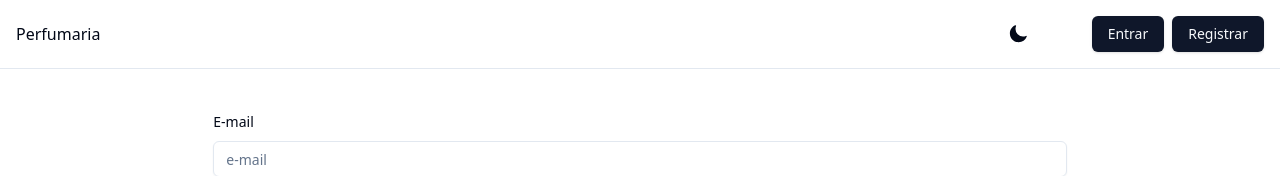
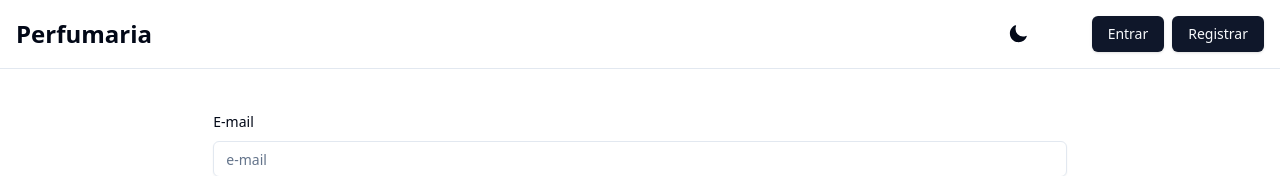
Before and after one commit to NatanBatista/perfumaria-next, a Next.js app: page /auth/signin in a window 1280 px wide. Shown: the top 176 px of the page. Built offline with nearby package versions, Linux system fonts and the light colour scheme.

Commit message:
style: Alterando tamanho da fonte

```diff
--- a/app/layout.tsx
+++ b/app/layout.tsx
@@ -22,7 +22,7 @@ export default function RootLayout({
     <>
       <html lang="en" suppressHydrationWarning>
         <head />
-        <body className="">
+        <body className="font-sans">
           <AuthProvider>
           <ThemeProvider
             attribute="class"
--- a/components/navbar/navbar.tsx
+++ b/components/navbar/navbar.tsx
@@ -22,7 +22,7 @@ const NavBar = () => {
     <>
       <div className="container mx-auto p-4">
         <ul className="flex justify-between items-center">
-          <p> Perfumaria </p>
+          <h1 className="text-2xl font-bold"> Perfumaria </h1>
           <div className="flex items-center gap-2">
             <Button variant="clean" onClick={toggleTheme}>
               {theme === 'light' ? (
@@ -52,7 +52,7 @@ const NavBar = () => {
           </div>
         </ul>
       </div>
-      <Separator />
+      <Separator className="mb-10"/>
     </>
   )
 }
```
